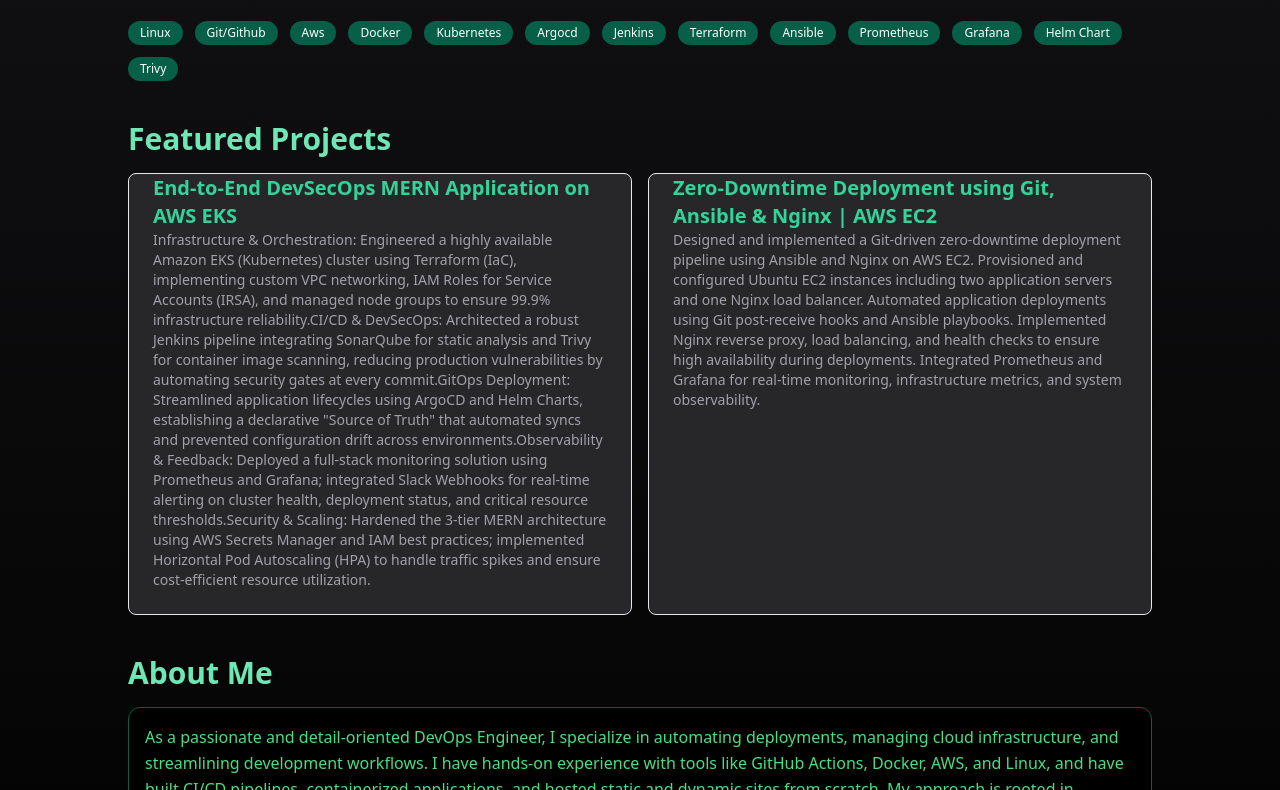
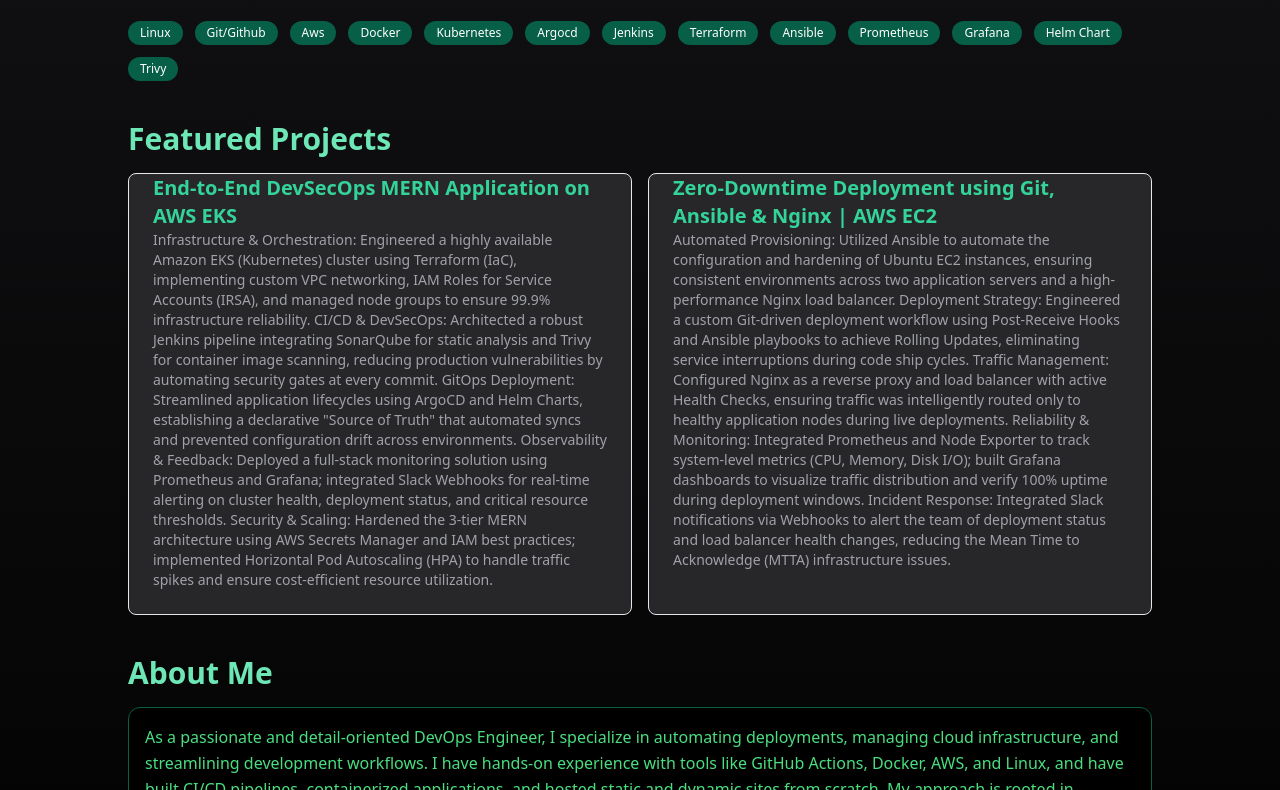
Before and after one commit to ARajbhar007/final-portfolio, a React (Vite) app: page / in a window 1280 px wide. Shown: the part 651-1441 px from the top of the page. Built offline with nearby package versions, Linux system fonts and the light colour scheme.

Commit message:
project added

```diff
--- a/Devops_Ashutosh.jsx
+++ b/Devops_Ashutosh.jsx
@@ -112,13 +112,13 @@
             <Card className="bg-zinc-800">
               <CardContent className="p-4">
                 <h3 className="text-xl font-semibold text-emerald-400">End-to-End DevSecOps MERN Application on AWS EKS</h3>
-                <p className="text-sm text-zinc-400">Infrastructure & Orchestration: Engineered a highly available Amazon EKS (Kubernetes) cluster using Terraform (IaC), implementing custom VPC networking, IAM Roles for Service Accounts (IRSA), and managed node groups to ensure 99.9% infrastructure reliability.CI/CD & DevSecOps: Architected a robust Jenkins pipeline integrating SonarQube for static analysis and Trivy for container image scanning, reducing production vulnerabilities by automating security gates at every commit.GitOps Deployment: Streamlined application lifecycles using ArgoCD and Helm Charts, establishing a declarative "Source of Truth" that automated syncs and prevented configuration drift across environments.Observability & Feedback: Deployed a full-stack monitoring solution using Prometheus and Grafana; integrated Slack Webhooks for real-time alerting on cluster health, deployment status, and critical resource thresholds.Security & Scaling: Hardened the 3-tier MERN architecture using AWS Secrets Manager and IAM best practices; implemented Horizontal Pod Autoscaling (HPA) to handle traffic spikes and ensure cost-efficient resource utilization.</p>
+                <p className="text-sm text-zinc-400">Infrastructure & Orchestration: Engineered a highly available Amazon EKS (Kubernetes) cluster using Terraform (IaC), implementing custom VPC networking, IAM Roles for Service Accounts (IRSA), and managed node groups to ensure 99.9% infrastructure reliability. CI/CD & DevSecOps: Architected a robust Jenkins pipeline integrating SonarQube for static analysis and Trivy for container image scanning, reducing production vulnerabilities by automating security gates at every commit. GitOps Deployment: Streamlined application lifecycles using ArgoCD and Helm Charts, establishing a declarative "Source of Truth" that automated syncs and prevented configuration drift across environments. Observability & Feedback: Deployed a full-stack monitoring solution using Prometheus and Grafana; integrated Slack Webhooks for real-time alerting on cluster health, deployment status, and critical resource thresholds. Security & Scaling: Hardened the 3-tier MERN architecture using AWS Secrets Manager and IAM best practices; implemented Horizontal Pod Autoscaling (HPA) to handle traffic spikes and ensure cost-efficient resource utilization.</p>
               </CardContent>
             </Card>
             <Card className="bg-zinc-800">
               <CardContent className="p-4">
                 <h3 className="text-xl font-semibold text-emerald-400">Zero-Downtime Deployment using Git, Ansible & Nginx | AWS EC2</h3>
-                <p className="text-sm text-zinc-400">Designed and implemented a Git-driven zero-downtime deployment pipeline using Ansible and Nginx on AWS EC2. Provisioned and configured Ubuntu EC2 instances including two application servers and one Nginx load balancer. Automated application deployments using Git post-receive hooks and Ansible playbooks. Implemented Nginx reverse proxy, load balancing, and health checks to ensure high availability during deployments. Integrated Prometheus and Grafana for real-time monitoring, infrastructure metrics, and system observability.</p>
+                <p className="text-sm text-zinc-400">Automated Provisioning: Utilized Ansible to automate the configuration and hardening of Ubuntu EC2 instances, ensuring consistent environments across two application servers and a high-performance Nginx load balancer. Deployment Strategy: Engineered a custom Git-driven deployment workflow using Post-Receive Hooks and Ansible playbooks to achieve Rolling Updates, eliminating service interruptions during code ship cycles. Traffic Management: Configured Nginx as a reverse proxy and load balancer with active Health Checks, ensuring traffic was intelligently routed only to healthy application nodes during live deployments. Reliability & Monitoring: Integrated Prometheus and Node Exporter to track system-level metrics (CPU, Memory, Disk I/O); built Grafana dashboards to visualize traffic distribution and verify 100% uptime during deployment windows. Incident Response: Integrated Slack notifications via Webhooks to alert the team of deployment status and load balancer health changes, reducing the Mean Time to Acknowledge (MTTA) infrastructure issues.</p>
               </CardContent>
             </Card>
           </div>
```
